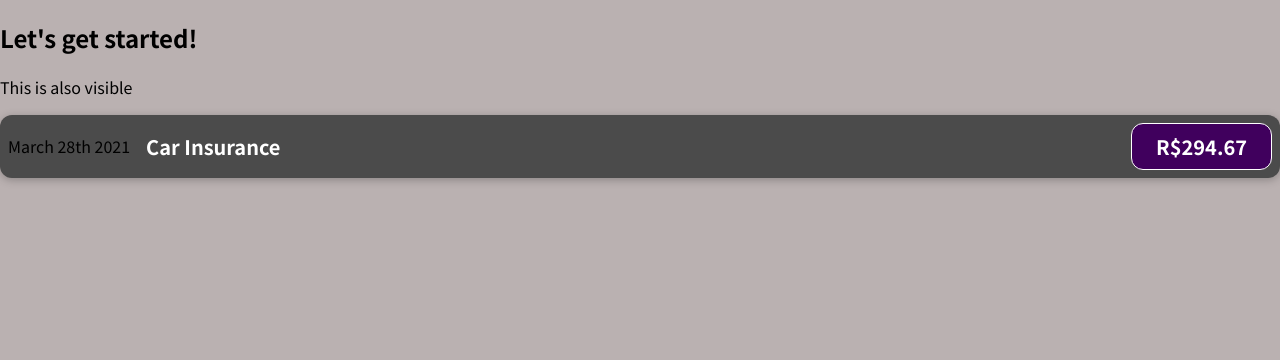
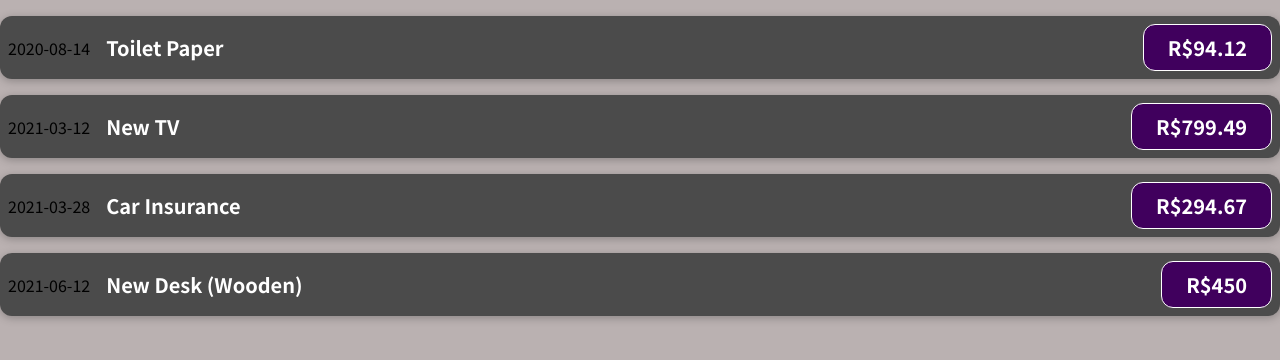
Before and after one commit to AnDamazio/my-app, a JavaScript app: page / in a window 1280 px wide. Shown: the top 360 px of the page. Built offline with nearby package versions, Linux system fonts and the light colour scheme.

Commit message:
Add props to expense item component

```diff
--- a/src/App.js
+++ b/src/App.js
@@ -1,11 +1,53 @@
-import ExpenseItem from './components/ExpenseItem';
+import ExpenseItem from "./components/ExpenseItem";
 
 function App() {
+  const expenses = [
+    {
+      id: "e1",
+      title: "Toilet Paper",
+      amount: 94.12,
+      date: new Date(2020, 7, 14),
+    },
+    { id: "e2", title: "New TV", amount: 799.49, date: new Date(2021, 2, 12) },
+    {
+      id: "e3",
+      title: "Car Insurance",
+      amount: 294.67,
+      date: new Date(2021, 2, 28),
+    },
+    {
+      id: "e4",
+      title: "New Desk (Wooden)",
+      amount: 450,
+      date: new Date(2021, 5, 12),
+    },
+  ];
+
   return (
     <div>
-      <h2>Let's get started!</h2>
-      <p>This is also visible</p>
-      <ExpenseItem/>
+      <ExpenseItem
+        title={expenses[0].title}
+        amount={expenses[0].amount}
+        date={expenses[0].date}
+      />
+
+      <ExpenseItem
+        title={expenses[1].title}
+        amount={expenses[1].amount}
+        date={expenses[1].date}
+      />
+
+      <ExpenseItem
+        title={expenses[2].title}
+        amount={expenses[2].amount}
+        date={expenses[2].date}
+      />
+
+      <ExpenseItem
+        title={expenses[3].title}
+        amount={expenses[3].amount}
+        date={expenses[3].date}
+      />
     </div>
   );
 }
--- a/src/components/ExpenseItem.js
+++ b/src/components/ExpenseItem.js
@@ -1,12 +1,13 @@
-import './ExpenseItem.css';
+import "./ExpenseItem.css";
 
-export default function ExpenseItem() {
+export default function ExpenseItem(props) {
+
   return (
-    <div className='expense-item'>
-      <div>March 28th 2021</div>
-      <div className='expense-item__description'>
-        <h2>Car Insurance</h2>
-        <div className='expense-item__price'>R$294.67</div>
+    <div className="expense-item">
+      <div>{props.date.toISOString().slice(0, 10)}</div>
+      <div className="expense-item__description">
+        <h2>{props.title}</h2>
+        <div className="expense-item__price">R${props.amount}</div>
       </div>
     </div>
   );
```
